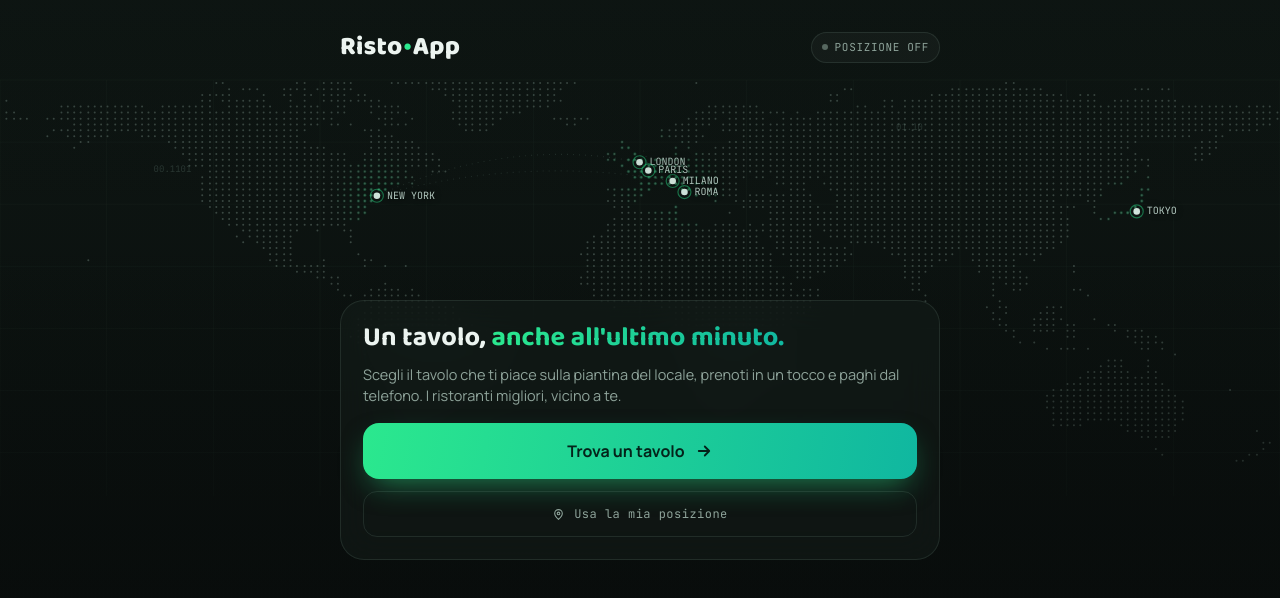
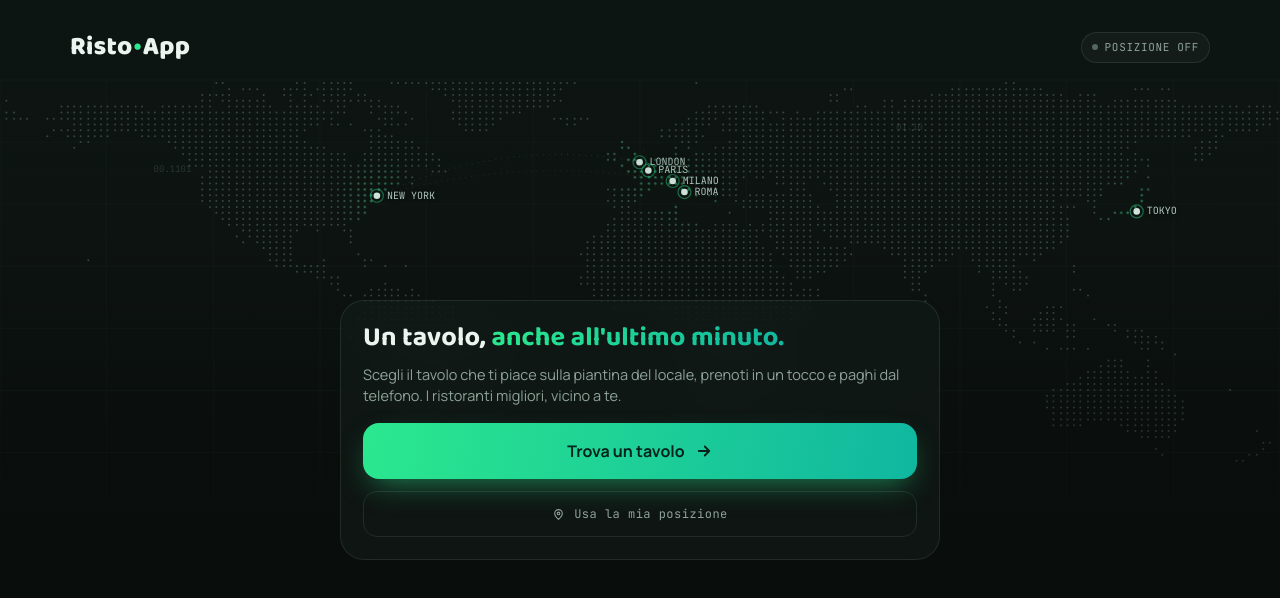
Before and after one commit to flaz89/RistoApp, a Next.js app: page / in a window 1280 px wide. Shown: the top 598 px of the page. Built offline with nearby package versions, Linux system fonts and the light colour scheme.

Commit message:
fix(landing): navbar fills to 1220 (width:100%); fix jsx comment-textnode lint

```diff
--- a/src/app/landing.css
+++ b/src/app/landing.css
@@ -207,7 +207,7 @@ body { display: block; margin: 0; padding: 0; min-height: 100vh; min-height: 100
 .ui { min-height: 100vh; min-height: 100dvh; }
 @media (min-width: 820px) {
   .ui {
-    max-width: 1220px; margin: 0 auto; padding: 32px 40px;
+    width: 100%; max-width: 1220px; margin: 0 auto; padding: 32px 40px;
     /* lift the panel off the bottom — leaves ~1/3 of space below it */
     padding-bottom: clamp(64px, 30vh, 340px);
     padding-bottom: clamp(64px, 30dvh, 340px);
--- a/src/app/page.tsx
+++ b/src/app/page.tsx
@@ -260,7 +260,7 @@ export default function Home() {
             <div className="spacer"></div>
 
             <div className="locate" id="locate">
-              <span className="label">// sei a</span>
+              <span className="label">{'// sei a'}</span>
               <span className="place" id="place">Milano</span>
               <span className="sub" id="coords">45.4642° N · 9.1900° E — Lombardia, IT</span>
             </div>
```
